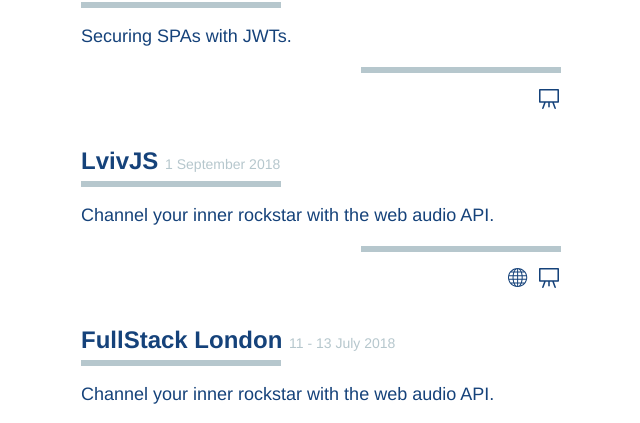
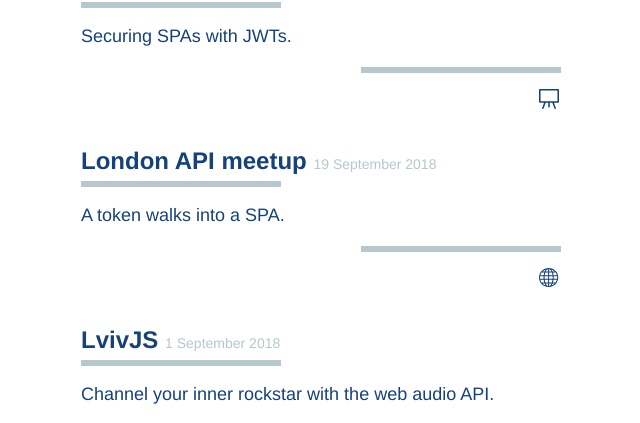
Before and after one commit to Sambego/talks, a website built with webpack: page src/index.html in a window 1280 px wide. Shown: the part 1517-1940 px from the top of the page, without its empty margins (194-834 px from the left). Built offline with nearby package versions, Linux system fonts and the light colour scheme; files whose address does not match are found by name.

Commit message:
Add london api

```diff
--- a/src/index.html
+++ b/src/index.html
@@ -95,6 +95,14 @@
 
                         <footer>
                             <a href="https://www.slideshare.net/SamBellen/knock-knock-whos-there-authenticating-your-single-page-apps-using-json-web-tokens" target="_blank" title="Check the slides of this presentation."><i class="icon icon--slides"></i></a>
+                        </footer>
+                    </li>
+                    <li class="event">
+                        <h2>London API meetup <time>19 September 2018</time></h2>
+                        <p>A token walks into a SPA.</p>
+
+                        <footer>
+                          <a href="https://www.meetup.com/London-API-Group/events/252149820/" target="_blank" title="Visit the event website."><i class="icon icon--globe"></i></a>
                         </footer>
                     </li>
                     <li class="event">
```
